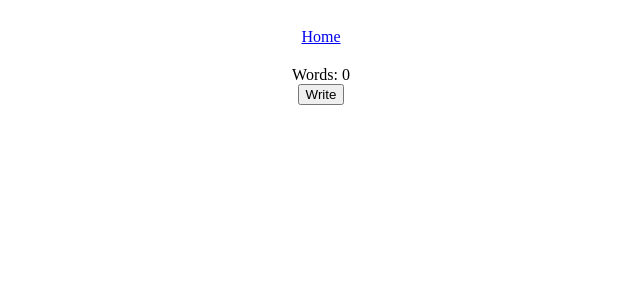
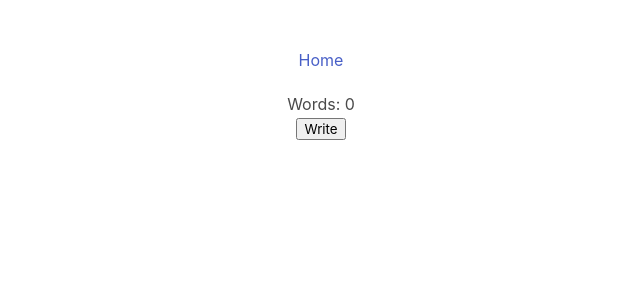
Before and after one commit to PrajnaAvidya/writer, a Vue app: page / in a window 1280 px wide. Shown: the top 300 px of the page, without its empty margins (319-959 px from the left). Built offline with nearby package versions, Linux system fonts and the light colour scheme.

Commit message:
added bulma & new base layout

```diff
--- a/package.json
+++ b/package.json
@@ -10,6 +10,7 @@
     "test:unit": "vue-cli-service test:unit"
   },
   "dependencies": {
+    "bulma": "^0.7.2",
     "vue": "^2.5.21",
     "vue-router": "^3.0.1",
     "vuex": "^3.0.1"
--- a/src/App.vue
+++ b/src/App.vue
@@ -1,10 +1,13 @@
 <template>
-  <div id="app">
-    <div id="nav">
-      <router-link to="/">Home</router-link>
+  <section class="section">
+    <div class="container" id="app">
+      <div id="nav">
+        <router-link to="/">Home</router-link>
+      </div>
+
+      <router-view/>
     </div>
-    <router-view/>
-  </div>
+    </section>
 </template>
 
 <style lang="scss">
@@ -12,6 +15,6 @@
   text-align: center;
 }
 #nav {
-  padding: 20px;
+  padding-bottom: 20px;
 }
 </style>
--- a/src/main.js
+++ b/src/main.js
@@ -1,3 +1,5 @@
+import '../node_modules/bulma/css/bulma.css';
+
 import Vue from 'vue';
 import App from './App.vue';
 import router from './router';
--- a/src/views/Game.vue
+++ b/src/views/Game.vue
@@ -1,8 +1,7 @@
 <template>
   <div class="game">
-    <div class="words">
-    Words: {{ words }}
-    </div>
+    <div class="words">Words: {{ words }}</div>
+
     <button @click="write">Write</button>
   </div>
 </template>
```
Also changed, not shown: 1 other file (tests, documents, lock files or other folders).
